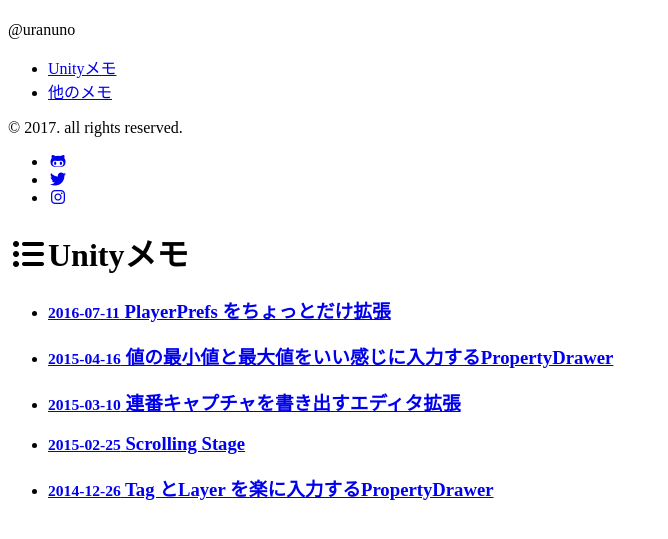
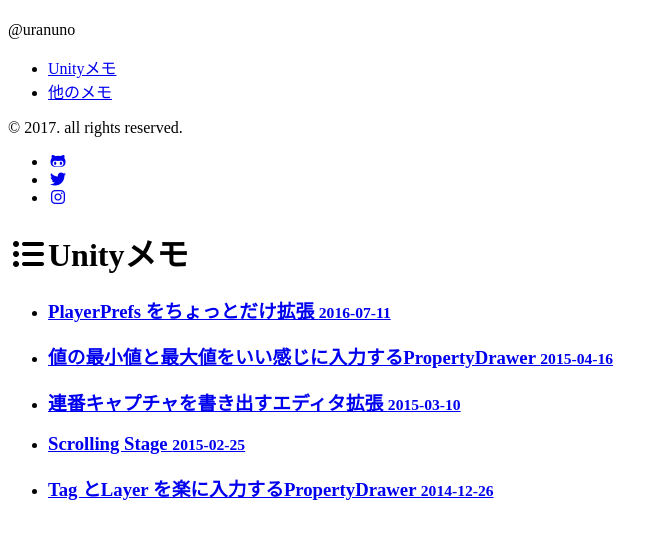
Before and after one commit to uranuno/uranuno.github.io, a Jekyll site: the page built from _lists/unity.md, in a window 1280 px wide. Shown: the top 539 px of the page, without its empty margins (0-668 px from the left). Built offline with Jekyll 4.4.1, drawn with Linux system fonts in a browser that asks for light colours; nearby versions of some CDN libraries; library files that are not in the unit come from our copies.

Commit message:
修正？

```diff
--- a/_includes/related-posts.html
+++ b/_includes/related-posts.html
@@ -2,14 +2,14 @@
 {% assign limit = include.limit | pluralize: include.limit, post.size %}
 <ul class="related-posts">
   {% for post in posts limit:limit %}
+  {% if post.hidden != true or include.showhidden %}
   <li>
-    <h3>
-  {% if post.hidden != true or include.showhidden %}
+      <h3>
       <a href="{{ post.url }}">
+        {{ post.title }}
         <small>{{ post.date | date: "%Y-%m-%d" }}</small>
-        {{ post.title }}
       </a>
-    </h3>
+      </h3>
   </li>
   {% endif %}
   {% endfor %}
```
